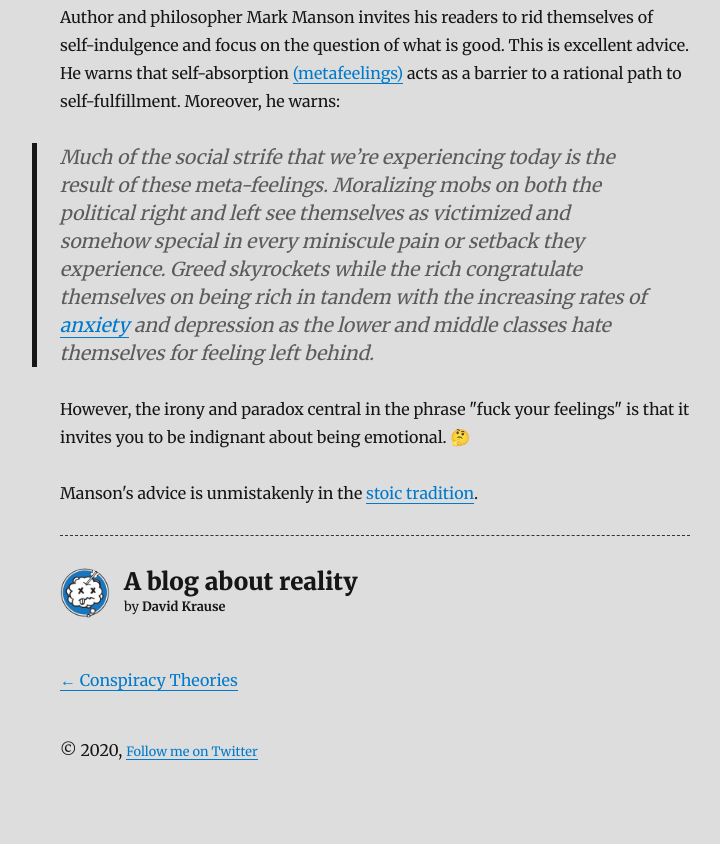
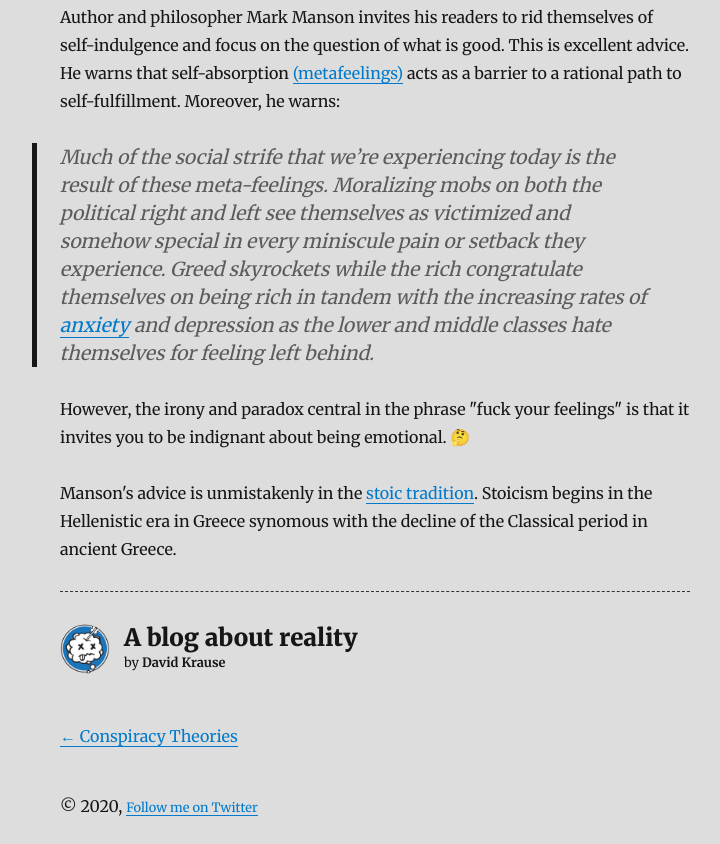
Before and after one commit to thoughtassassin/apopheniacsguide, a Gatsby site: page /blog/on-the-denigration-of-interiority/ in a window 1280 px wide. Shown: the part 796-1640 px from the top of the page, without its empty margins (265-985 px from the left). Before the commit the page ends 1584 px from the top, so only its background shows below. Built offline with nearby package versions, Linux system fonts and the light colour scheme; Gatsby itself is replaced by a stand-in of ours; some packages are replaced by stand-ins of ours.

Commit message:
Update Blog “on-the-denigration-of-interiority”

```diff
--- a/content/blog/on-the-denigration-of-interiority.md
+++ b/content/blog/on-the-denigration-of-interiority.md
@@ -22,4 +22,4 @@ Author and philosopher Mark Manson invites his readers to rid themselves of self
 
 However, the irony and paradox central in the phrase "fuck your feelings" is that it invites you to be indignant about being emotional. 🤔
 
-Manson's advice is unmistakenly in the [stoic tradition](https://en.wikipedia.org/wiki/Stoicism).
+Manson's advice is unmistakenly in the [stoic tradition](https://en.wikipedia.org/wiki/Stoicism). Stoicism begins in the Hellenistic era in Greece synomous with the decline of the Classical period in ancient Greece.
```
